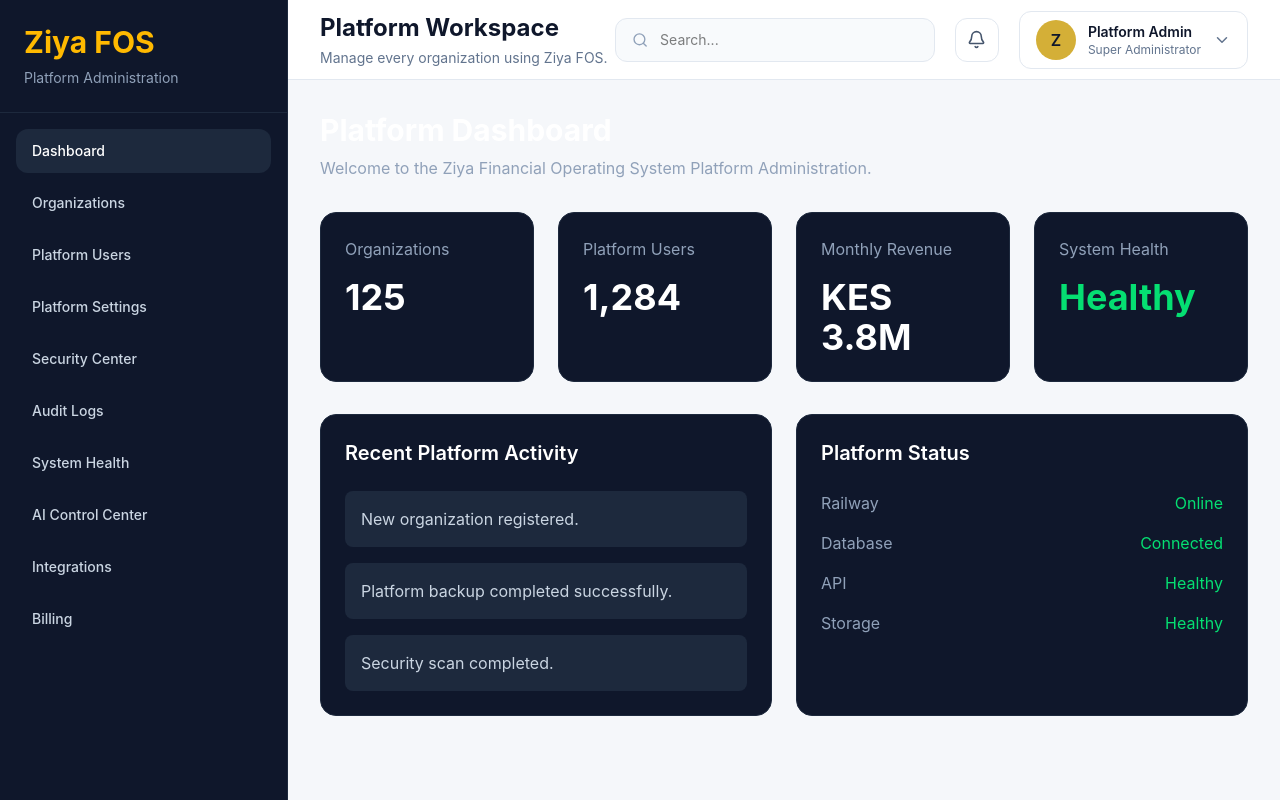
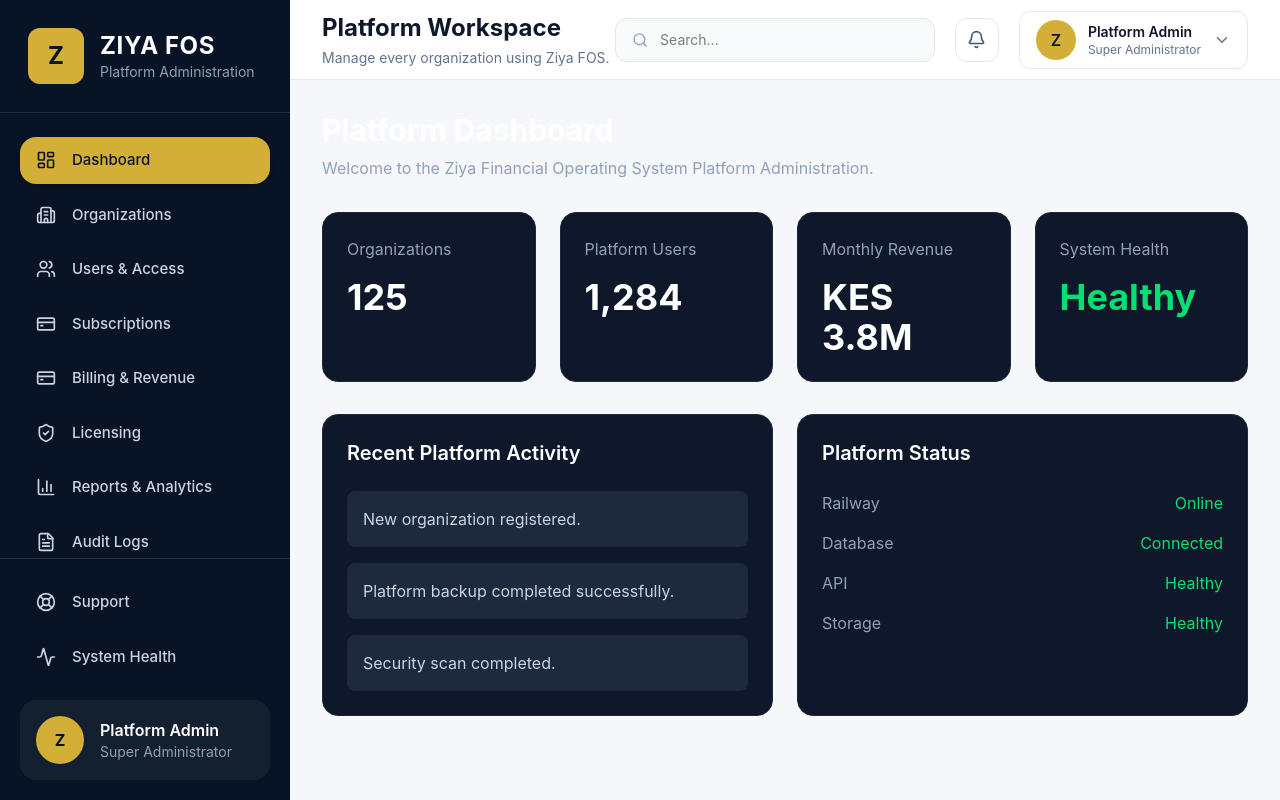
Before and after one commit to Mzungu-D/ziya-fos, a React (Vite) app: page /platform in a window 1280 px wide. Built offline with nearby package versions, Linux system fonts and the light colour scheme; no server answers.

Commit message:
Redesign platform sidebar with reusable navigation components

```diff
--- a/src/platform/PlatformSidebar.tsx
+++ b/src/platform/PlatformSidebar.tsx
@@ -1,88 +1,145 @@
-import { NavLink } from "react-router-dom";
+import {
+  BarChart3,
+  Building2,
+  CreditCard,
+  FileText,
+  LayoutDashboard,
+  LifeBuoy,
+  Settings,
+  ShieldCheck,
+  Users,
+  Activity,
+} from "lucide-react";
 
-const menuItems = [
-  {
-    name: "Dashboard",
-    path: "/platform",
-  },
-  {
-    name: "Organizations",
-    path: "/platform/organizations",
-  },
-  {
-    name: "Platform Users",
-    path: "/platform/users",
-  },
-  {
-    name: "Platform Settings",
-    path: "/platform/settings",
-  },
-  {
-    name: "Security Center",
-    path: "/platform/security",
-  },
-  {
-    name: "Audit Logs",
-    path: "/platform/audit-logs",
-  },
-  {
-    name: "System Health",
-    path: "/platform/system-health",
-  },
-  {
-    name: "AI Control Center",
-    path: "/platform/ai-control-center",
-  },
-  {
-    name: "Integrations",
-    path: "/platform/integrations",
-  },
-  {
-    name: "Billing",
-    path: "/platform/billing",
-  },
-];
+import SidebarItem from "./components/SidebarItem";
 
 export default function PlatformSidebar() {
   return (
-    <aside className="flex h-screen w-72 flex-col border-r border-slate-800 bg-slate-900">
+    <aside className="flex h-screen w-[290px] flex-col bg-[#081325] text-white">
 
-      <div className="border-b border-slate-800 p-6">
+      {/* Logo */}
 
-        <h1 className="text-3xl font-bold text-amber-400">
-          Ziya FOS
-        </h1>
+      <div className="border-b border-white/10 px-7 py-7">
 
-        <p className="mt-2 text-sm text-slate-400">
-          Platform Administration
-        </p>
+        <div className="flex items-center gap-4">
+
+          <div className="flex h-14 w-14 items-center justify-center rounded-xl bg-[#D4AF37] text-2xl font-bold text-[#081325]">
+            Z
+          </div>
+
+          <div>
+
+            <h1 className="text-2xl font-bold tracking-wide">
+              ZIYA FOS
+            </h1>
+
+            <p className="text-sm text-slate-400">
+              Platform Administration
+            </p>
+
+          </div>
+
+        </div>
 
       </div>
 
-      <nav className="flex-1 overflow-y-auto p-4">
+      {/* Navigation */}
 
-        <div className="space-y-2">
+      <nav className="flex-1 space-y-2 overflow-y-auto px-5 py-6">
 
-          {menuItems.map((item) => (
-            <NavLink
-              key={item.path}
-              to={item.path}
-              end={item.path === "/platform"}
-              className={({ isActive }) =>
-                `block rounded-xl px-4 py-3 text-sm font-medium transition ${
-                  isActive
-                    ? "bg-slate-800 text-white"
-                    : "text-slate-300 hover:bg-slate-800 hover:text-white"
-                }`
-              }
-            >
-              {item.name}
-            </NavLink>
-          ))}
+        <SidebarItem
+          to="/platform"
+          label="Dashboard"
+          icon={LayoutDashboard}
+        />
+
+        <SidebarItem
+          to="/platform/organizations"
+          label="Organizations"
+          icon={Building2}
+        />
+
+        <SidebarItem
+          to="/platform/users"
+          label="Users & Access"
+          icon={Users}
+        />
+
+        <SidebarItem
+          to="/platform/subscriptions"
+          label="Subscriptions"
+          icon={CreditCard}
+        />
+
+        <SidebarItem
+          to="/platform/billing"
+          label="Billing & Revenue"
+          icon={CreditCard}
+        />
+
+        <SidebarItem
+          to="/platform/licensing"
+          label="Licensing"
+          icon={ShieldCheck}
+        />
+
+        <SidebarItem
+          to="/platform/reports"
+          label="Reports & Analytics"
+          icon={BarChart3}
+        />
+
+        <SidebarItem
+          to="/platform/audit-logs"
+          label="Audit Logs"
+          icon={FileText}
+        />
+
+        <SidebarItem
+          to="/platform/settings"
+          label="System Settings"
+          icon={Settings}
+        />
+
+      </nav>
+
+      {/* Bottom */}
+
+      <div className="border-t border-white/10 p-5 space-y-2">
+
+        <SidebarItem
+          to="/platform/support"
+          label="Support"
+          icon={LifeBuoy}
+        />
+
+        <SidebarItem
+          to="/platform/system-health"
+          label="System Health"
+          icon={Activity}
+        />
+
+        <div className="mt-5 flex items-center gap-4 rounded-2xl bg-white/5 p-4">
+
+          <div className="flex h-12 w-12 items-center justify-center rounded-full bg-[#D4AF37] font-bold text-[#081325]">
+            Z
+          </div>
+
+          <div>
+
+            <h3 className="font-semibold">
+              Platform Admin
+            </h3>
+
+            <p className="text-sm text-slate-400">
+              Super Administrator
+            </p>
+
+          </div>
 
         </div>
 
-      </nav>
+      </div>
 
     </aside>
   );
--- /dev/null
+++ b/src/platform/components/SidebarItem.tsx
@@ -0,0 +1,34 @@
+import { NavLink } from "react-router-dom";
+import type { LucideIcon } from "lucide-react";
+
+interface SidebarItemProps {
+  to: string;
+  label: string;
+  icon: LucideIcon;
+}
+
+export default function SidebarItem({
+  to,
+  label,
+  icon: Icon,
+}: SidebarItemProps) {
+  return (
+    <NavLink
+      to={to}
+      end={to === "/platform"}
+      className={({ isActive }) =>
+        `group flex items-center gap-4 rounded-2xl px-4 py-3 transition-all duration-200 ${
+          isActive
+            ? "bg-[#D4AF37] text-[#081325] shadow-md"
+            : "text-slate-300 hover:bg-[#162238] hover:text-white"
+        }`
+      }
+    >
+      <Icon size={20} strokeWidth={2} />
+
+      <span className="text-[15px] font-medium">
+        {label}
+      </span>
+    </NavLink>
+  );
+}
```
